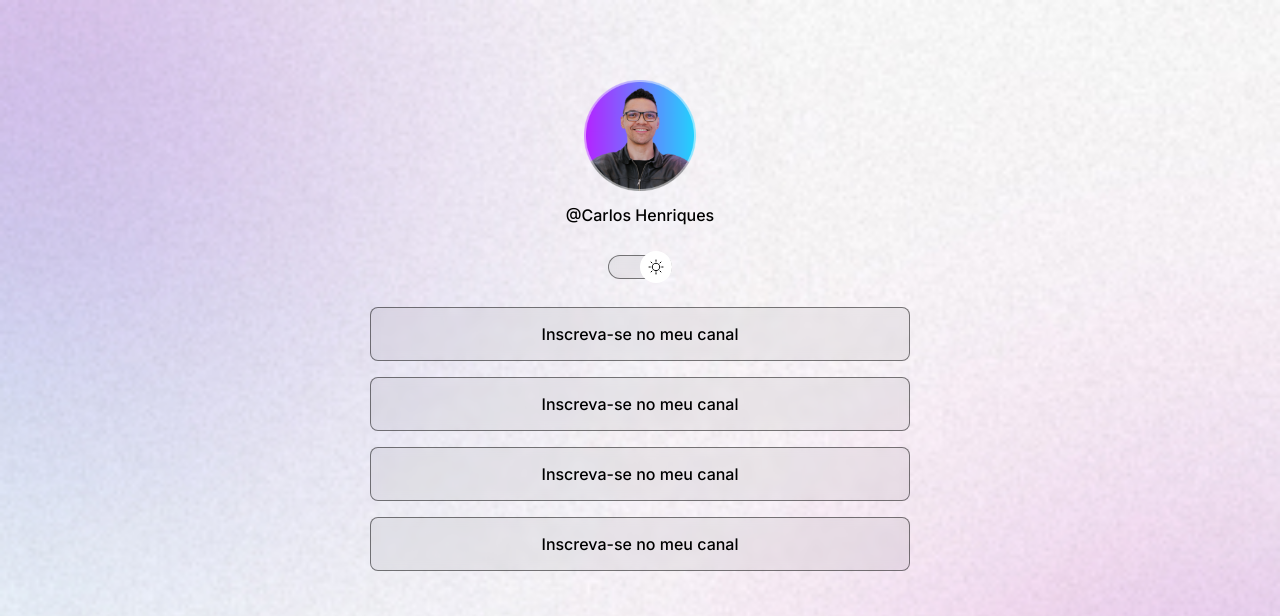
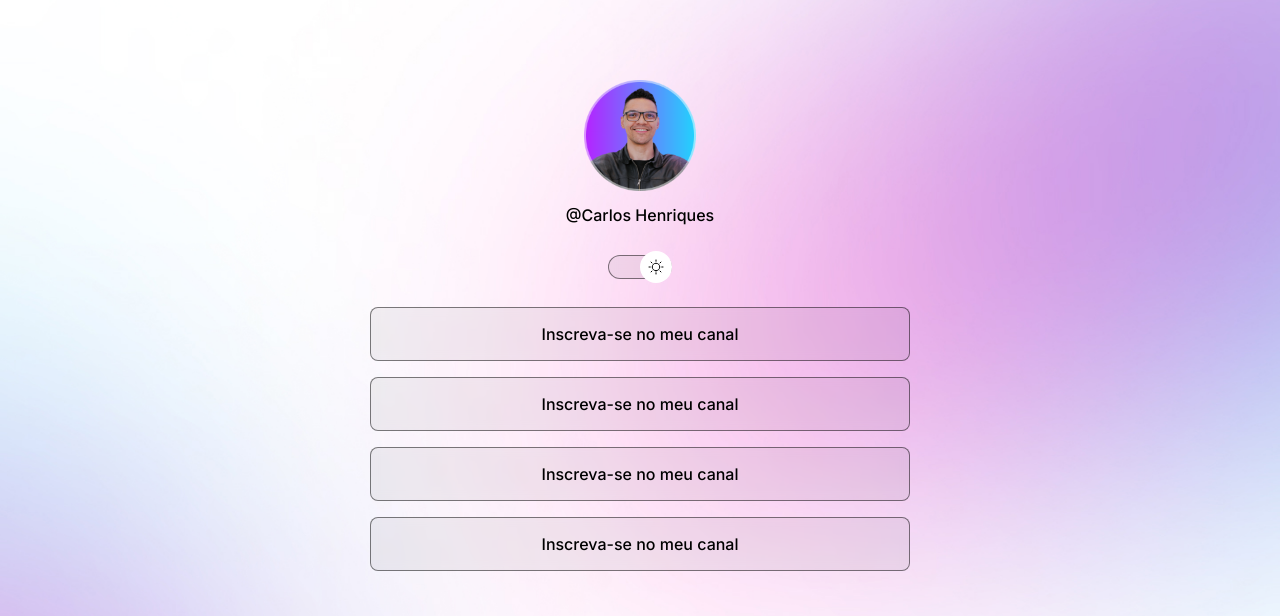
Before and after one commit to DuhDev30/projeto.devlinks, a plain HTML site: page index.html in a window 1280 px wide. Shown: the top 616 px of the page. Drawn offline with nearby package versions, Linux system fonts and the light colour scheme.

Commit message:
changed background based on media queries

```diff
--- a/style.css
+++ b/style.css
@@ -140,3 +140,12 @@ footer {
 footer a {
   text-decoration: none;
 }
+/* Media Queries */
+@media (min-width: 700px) {
+  :root {
+    --bg-url: url(./assets/bg-desktop.jpg);
+  }
+  .light {
+    --bg-url: url(./assets/bg-desktop-light.jpg);
+  }
+}
```
